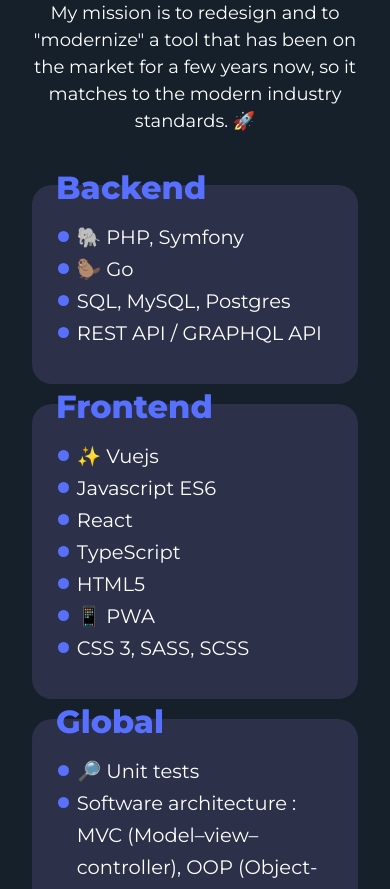
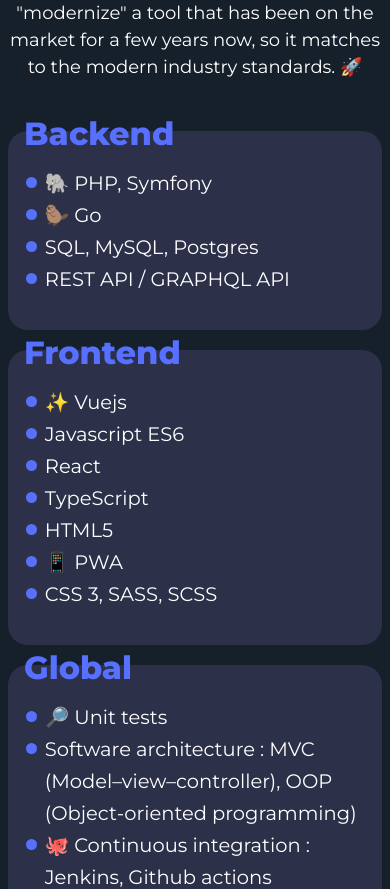
Before and after one commit to LeoPenaguin/resume, a Vue app: page / in a window 390 px wide. Shown: the part 1000-1889 px from the top of the page. Built offline with nearby package versions, Linux system fonts and the light colour scheme.

Commit message:
responsive

```diff
--- a/src/scss/_responsive.scss
+++ b/src/scss/_responsive.scss
@@ -1,6 +1,6 @@
 @media screen and (max-width: 1040px) {
   .section {
-    padding: 2rem;
+    padding: 0.5rem;
 
     .section-center {
         width: 100% !important;
@@ -9,6 +9,7 @@
     .description-item, .experience-item, .school-item {
       grid-column-start: 1;
       grid-column-end: 3;
+      padding: 1rem;
     }
 
     .description-item {
```
